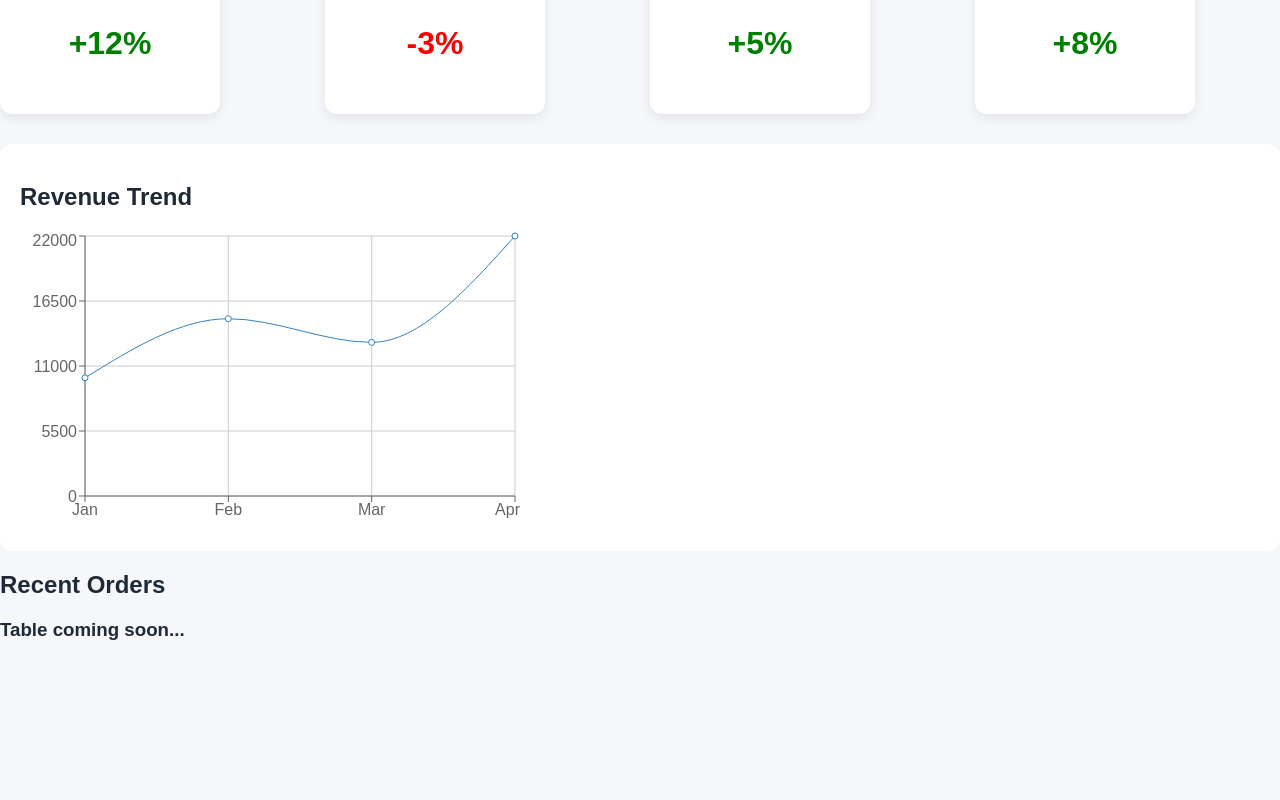
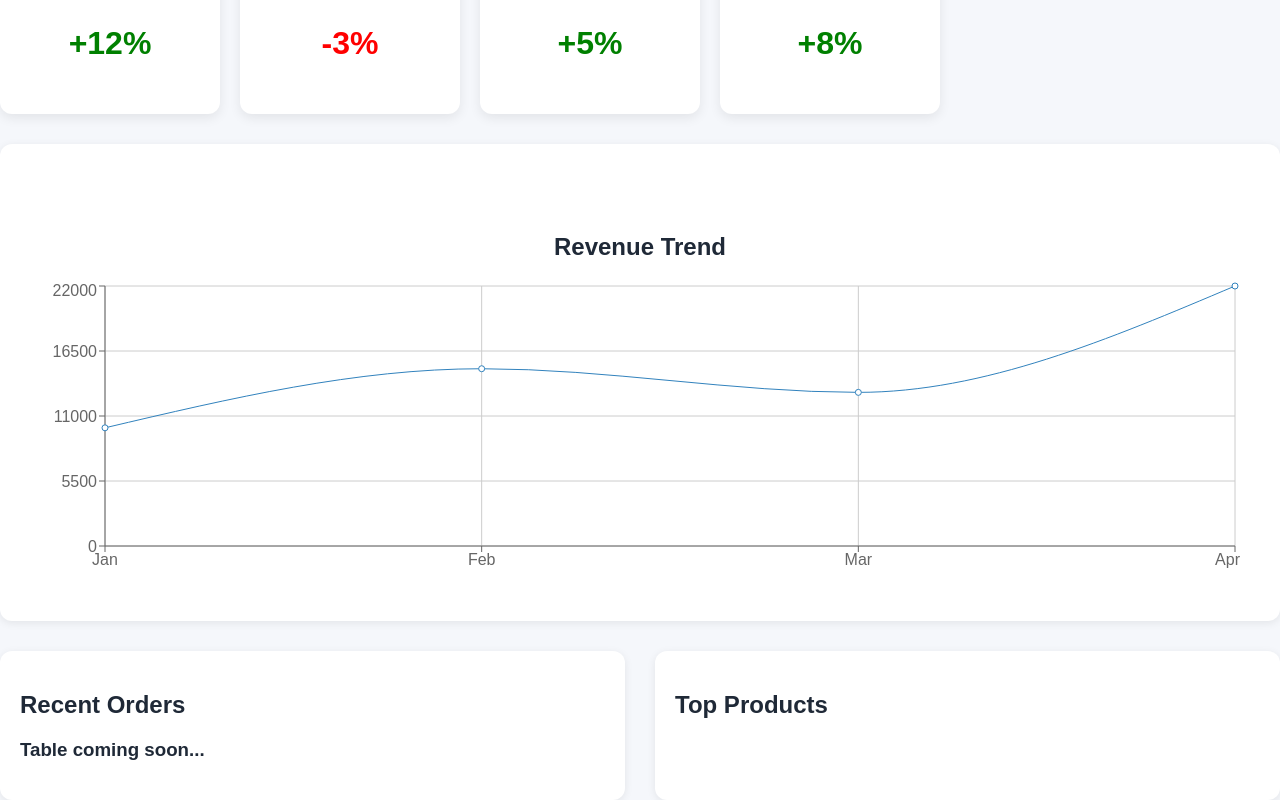
Before and after one commit to schematix-dot/bi-platform, a React (Vite) app: page / in a window 1280 px wide. Shown: the part 671-1471 px from the top of the page. Before the commit the page ends 1331 px from the top, so only its background shows below. Built offline with nearby package versions, Linux system fonts and the light colour scheme.

Commit message:
Added some styling and a top products section placeholder

```diff
--- a/src/components/ChartSection.css
+++ b/src/components/ChartSection.css
@@ -4,3 +4,7 @@
     margin-top: 30px;
     border-radius: 12px;
 }
+
+.chart-section h2 {
+    text-align: center;
+}
--- a/src/components/ChartSection.jsx
+++ b/src/components/ChartSection.jsx
@@ -1,4 +1,5 @@
 import {
+    ResponsiveContainer,
     LineChart,
     Line,
     XAxis,
@@ -15,7 +16,8 @@ function ChartSection(props) {
         <div className="chart-section">
             <h2>{props.title}</h2>
 
-            <LineChart width={500} height={300} data={props.data}>
+            <ResponsiveContainer width="100%" height={300}>
+                <LineChart data={props.data}>
                 <CartesianGrid />
 
                 <XAxis dataKey="month" />
@@ -24,7 +26,8 @@ function ChartSection(props) {
 
                 <Tooltip />
                 <Line type="monotone" dataKey={props.dataKey} />
-            </LineChart>
+                </LineChart>
+            </ResponsiveContainer>
         </div>
     );
 }
--- a/src/components/Dashboard.css
+++ b/src/components/Dashboard.css
@@ -1,8 +1,15 @@
-.dashboard {
+.dashboard-grid {
     display: grid;
     gap: 30px;
 }
 
 .chart-container {
     width: 100%;
+    min-height: 400px;
 }
+
+.bottom-section {
+    display: grid;
+    grid-template-columns: 1fr 1fr;
+    gap: 30px;
+}
--- a/src/components/Dashboard.jsx
+++ b/src/components/Dashboard.jsx
@@ -3,6 +3,12 @@ import KPISection from "./KPISection";
 import ChartSection from "./ChartSection";
 
 import TableSection from "./TableSection";
+
+import ProductSection from "./ProductSection";
+
+import "./Dashboard.css";
+
+import DashboardCard from "./DashBoardCard";
 
 const revenueData = [
   {
@@ -26,20 +32,36 @@ const revenueData = [
 function Dashboard() {
     return (
         <section className="dashboard">
-            <h2>Business Dashboard</h2>
+          <h2>Business Dashboard</h2>
 
-            <KPISection />
+          <div className="dashboard-grid">
 
-            <div className="chart-container">
+            <div className="kpi-container">
+              <KPISection />
+            </div>
+            <DashboardCard>
+              <div className="chart-container">
                <ChartSection
               title="Revenue Trend"
               data={revenueData}
               dataKey="revenue"
               />
+              </div>
+            </DashboardCard>
+
+
+            <div className="bottom-section">
+              <DashboardCard>
+                <TableSection />
+              </DashboardCard>
+
+              <DashboardCard>
+                <ProductSection />
+              </DashboardCard>
+
             </div>
 
-
-            <TableSection />
+          </div>
 
         </section>
     );
--- /dev/null
+++ b/src/components/DashboardCard.css
@@ -0,0 +1,6 @@
+.dashboard-card {
+    background: white;
+    border-radius: 12px;
+    padding: 20px;
+    box-shadow: 0 2px 8px rgba(0, 0, 0, 0.08);
+}
--- /dev/null
+++ b/src/components/DashboardCard.jsx
@@ -0,0 +1,11 @@
+import "./DashboardCard.css";
+
+function DashboardCard(props) {
+    return (
+        <div className="dashboard-card">
+            {props.children}
+        </div>
+    );
+}
+
+export default DashboardCard;
--- /dev/null
+++ b/src/components/ProductSection.css
@@ -0,0 +1,5 @@
+.bottom-section {
+    display: grid;
+    grid-template-columns: 1fr 1fr;
+    gap: 30px;
+}
--- /dev/null
+++ b/src/components/ProductSection.jsx
@@ -0,0 +1,9 @@
+function ProductSection() {
+    return (
+        <div className="product-section">
+            <h2>Top Products </h2>
+        </div>
+    );
+}
+
+export default ProductSection;
```
